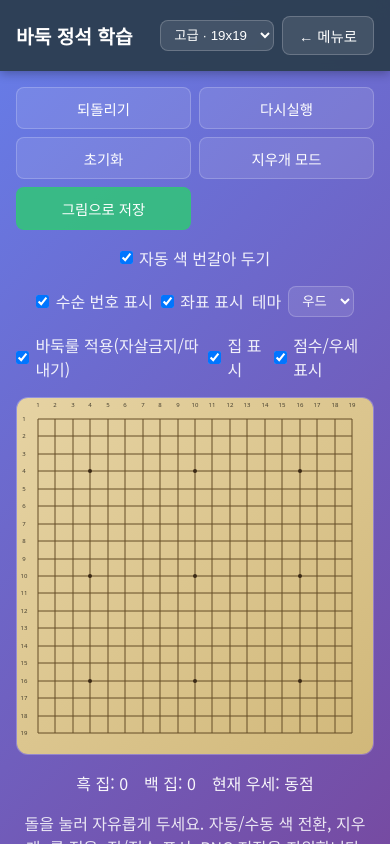
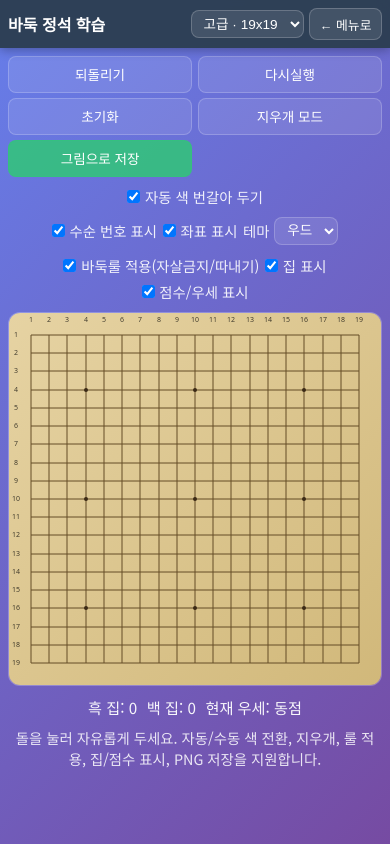
Before and after one commit to devSunni/baduk, a React (Vite) app: page / in a window 390 px wide. Built offline with nearby package versions, Linux system fonts and the light colour scheme.

Commit message:
style(mobile): reduce paddings and font sizes for header and manual controls on small screens

```diff
--- a/src/components/Header.jsx
+++ b/src/components/Header.jsx
@@ -10,6 +10,10 @@ const HeaderContainer = styled.header`
   justify-content: space-between;
   box-shadow: 0 2px 10px rgba(0, 0, 0, 0.3);
   z-index: 100;
+
+  @media (max-width: 480px) {
+    padding: 0.5rem;
+  }
 `
 
 const Title = styled.h1`
@@ -21,12 +25,21 @@ const Title = styled.h1`
   @media (max-width: 768px) {
     font-size: 1.2rem;
   }
+  @media (max-width: 480px) {
+    font-size: 1rem;
+  }
 `
 
 const RightArea = styled.div`
   display: flex;
   gap: 0.5rem;
   align-items: center;
+
+  @media (max-width: 480px) {
+    gap: 0.35rem;
+    flex-wrap: wrap;
+    justify-content: flex-end;
+  }
 `
 
 const Select = styled.select`
@@ -35,6 +48,11 @@ const Select = styled.select`
   color: white;
   padding: 0.4rem 0.6rem;
   border-radius: 8px;
+
+  @media (max-width: 480px) {
+    padding: 0.3rem 0.5rem;
+    font-size: 0.85rem;
+  }
 `
 
 const BackButton = styled.button`
@@ -54,6 +72,11 @@ const BackButton = styled.button`
 
   &:active {
     transform: scale(0.95);
+  }
+
+  @media (max-width: 480px) {
+    padding: 0.35rem 0.6rem;
+    font-size: 0.8rem;
   }
 `
 
--- a/src/components/ManualMode.jsx
+++ b/src/components/ManualMode.jsx
@@ -9,6 +9,11 @@ const Wrapper = styled.div`
   padding: 1rem;
   gap: 1rem;
   align-items: center;
+
+  @media (max-width: 480px) {
+    padding: 0.5rem;
+    gap: 0.6rem;
+  }
 `
 
 const Controls = styled.div`
@@ -17,6 +22,11 @@ const Controls = styled.div`
   gap: 0.5rem;
   width: 100%;
   max-width: 720px;
+
+  @media (max-width: 480px) {
+    grid-template-columns: repeat(2, minmax(0, 1fr));
+    gap: 0.35rem;
+  }
 `
 
 const Button = styled.button`
@@ -31,6 +41,11 @@ const Button = styled.button`
   transition: all 0.2s ease;
   &:hover { transform: translateY(-1px); }
   &:active { transform: translateY(0); }
+
+  @media (max-width: 480px) {
+    padding: 0.45rem 0.6rem;
+    font-size: 0.85rem;
+  }
 `
 
 const Row = styled.div`
@@ -38,6 +53,11 @@ const Row = styled.div`
   gap: 0.5rem;
   align-items: center;
   justify-content: center;
+
+  @media (max-width: 480px) {
+    gap: 0.35rem;
+    flex-wrap: wrap;
+  }
 `
 
 const Label = styled.label`
@@ -45,6 +65,11 @@ const Label = styled.label`
   display: flex;
   align-items: center;
   gap: 0.4rem;
+
+  @media (max-width: 480px) {
+    font-size: 0.9rem;
+    gap: 0.3rem;
+  }
 `
 
 const Select = styled.select`
@@ -53,6 +78,11 @@ const Select = styled.select`
   color: white;
   padding: 0.4rem 0.6rem;
   border-radius: 8px;
+
+  @media (max-width: 480px) {
+    padding: 0.3rem 0.5rem;
+    font-size: 0.85rem;
+  }
 `
 
 const Checkbox = styled.input``
@@ -60,6 +90,10 @@ const Checkbox = styled.input``
 const Tip = styled.div`
   color: rgba(255,255,255,0.85);
   text-align: center;
+
+  @media (max-width: 480px) {
+    font-size: 0.9rem;
+  }
 `
 
 const Score = styled.div`
@@ -69,6 +103,11 @@ const Score = styled.div`
   gap: 1rem;
   align-items: center;
   justify-content: center;
+
+  @media (max-width: 480px) {
+    gap: 0.6rem;
+    font-size: 0.95rem;
+  }
 `
 
 const ManualMode = ({ boardSize = 19 }) => {
```
